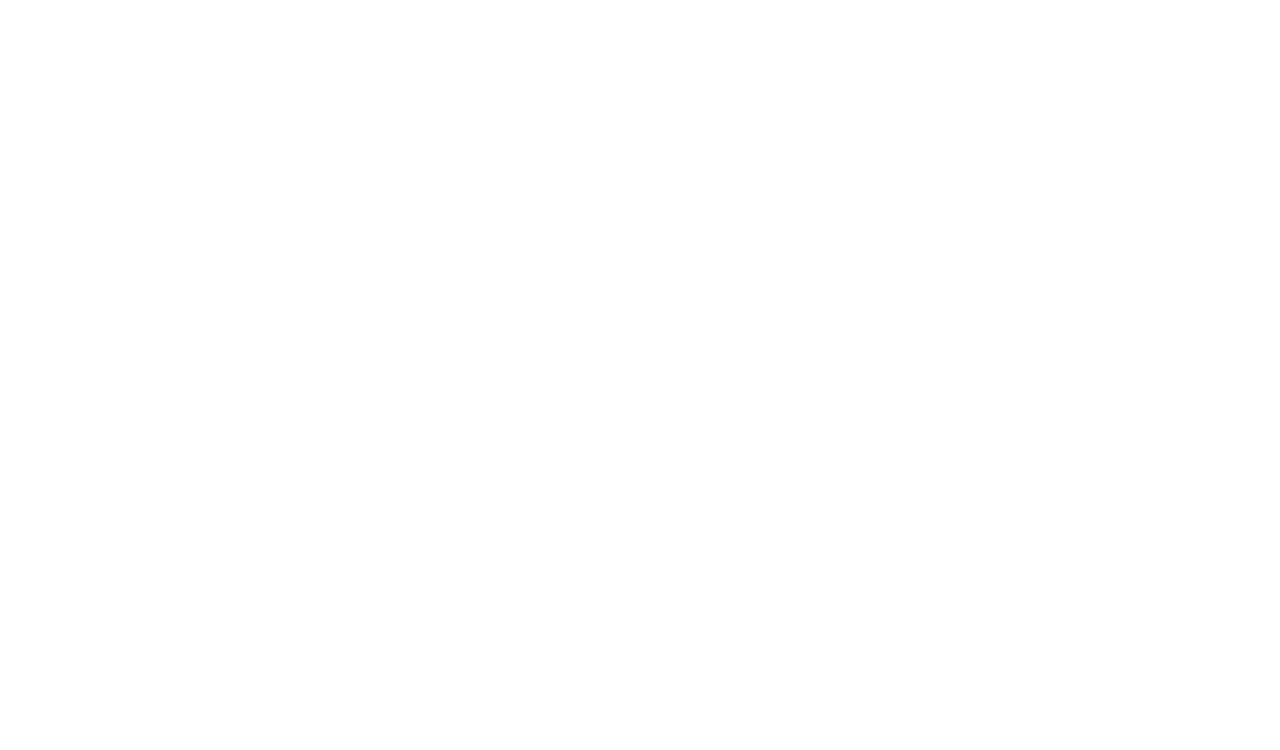
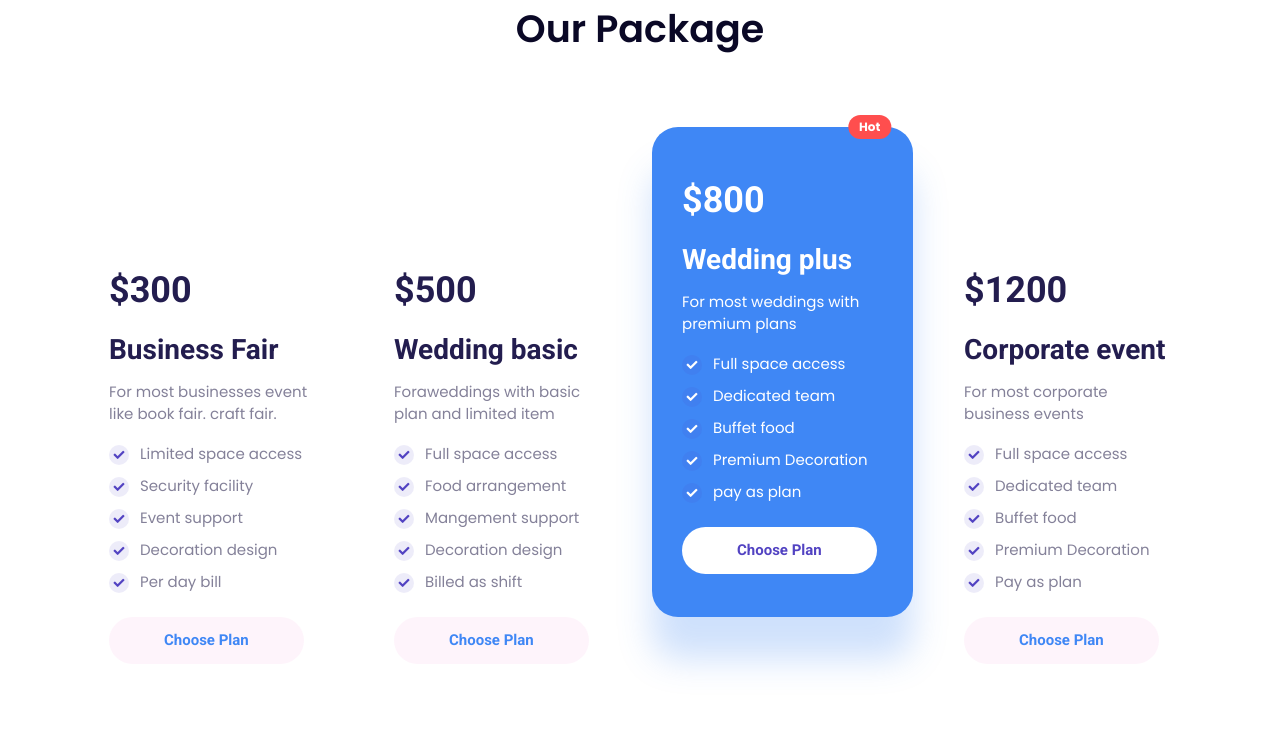
Before and after one commit to RagibShariar/convention-center, a plain HTML site: page index.html in a window 1280 px wide. Drawn offline with Linux system fonts and the light colour scheme.

Commit message:
packages section added

```diff
--- a/css/media.css
+++ b/css/media.css
@@ -5,7 +5,14 @@
 @media (min-width: 576px) and (max-width: 767.98px) {}
 
  /* Medium devices (tablets, 768px and up) */
-@media (min-width: 768px) and (max-width: 991.98px) {}
+@media (min-width: 768px) and (max-width: 991.98px) {
+    .hot-package {
+        margin-top: 0;
+    }
+    .packages-wrapper{
+        margin-top: 80px;
+    }
+}
 
  /* Large devices (desktops, 992px and up) */
 @media (min-width: 992px) and (max-width: 1199.98px) {}
--- a/css/style.css
+++ b/css/style.css
@@ -0,0 +1,122 @@
+/* Common CSS */
+h1,h2,h3,h4,h5,h6,p{
+    margin: 0;
+}
+body{
+    font-family: 'Poppins', sans-serif;
+}
+
+
+
+
+.section-title{
+    font-weight: 600;
+    font-size: 38px;
+    line-height: 57px;
+    text-transform: capitalize;
+    color: #0A0826;
+    text-align: center;
+}
+/* package-section start  */
+.package-section{
+    padding-bottom: 50px;
+}
+.packages-wrapper{
+    margin-top: 160px;
+}
+.single-package{
+    margin-bottom: 40px;
+    padding: 50px 27px 43px 27px;
+}
+.single-package .package-price{
+    font-family: 'Roboto', sans-serif;
+    font-weight: 700;
+    font-size: 36px;
+    line-height: 46px;
+    color: #231D4F;
+}
+.single-package .package-name{
+    margin-top: 20px;
+    margin-bottom: 15px;
+    font-family: 'Roboto', sans-serif;
+    font-weight: 700;
+    font-size: 28px;
+    line-height: 33px;
+    color: #231D4F;
+}
+.single-package .package-details{
+    margin-bottom: 18px;
+    font-weight: 400;
+    font-size: 15px;
+    line-height: 22px;
+    color: #848199;
+}
+.single-package .package-item{}
+.single-package .package-item ul{
+    padding-left: 0;
+    margin: 0;
+}
+.single-package .package-item ul li{
+    margin-bottom: 10px;
+    list-style: none;
+    font-weight: normal;
+    font-size: 15px;
+    line-height: 22px;
+    color: #848199;
+}
+.single-package .package-item ul li i{
+    margin-right: 7px;
+    font-size: 11px;
+    color: #5243C2;
+    background-color: #5243C21A;
+    /* padding: 3px; */
+    border-radius: 50%;
+    width: 20px;
+    height: 20px;
+    line-height: 20px;
+    text-align: center;
+}
+.single-package .package-btn{
+    margin-top: 14px;
+    font-family: 'Roboto', sans-serif;
+    font-weight: 700;
+    font-size: 15px;
+    line-height: 18px;
+    text-align: center;
+    color: #3F87F5;
+    background-color: rgba(244, 150, 210, 0.1);
+    border-radius: 24px;
+    padding: 13px 54px 14px 54px ;
+}
+.package-btn:focus{
+    box-shadow: transparent;
+}
+.package-btn:hover{
+    background-color: #3F87F5;
+    color: #FFF;
+}
+.hot-package {
+    margin-top: -90px;
+    padding: 50px 30px 43px 30px;
+    color: #FFF !important;
+    background-color: #3F87F5;
+    box-shadow: 0px 42px 34px rgba(63, 135, 245, 0.25);
+    border-radius: 26px;
+}
+.hot-package .package-price,
+.hot-package .package-name,
+.hot-package .package-details,
+.hot-package .package-item ul li,
+.hot-package .package-item ul li i{
+    color: #FFF !important;
+}
+.hot-package .package-btn{
+
+    background-color: #fff !important;
+    color: #5243C2 !important;
+}
+.hot-badge{
+    background-color: #FF4E4E !important;
+    padding: 6px 11px;
+}
+/* package-section end  */
--- a/index.html
+++ b/index.html
@@ -1,10 +1,15 @@
 <!DOCTYPE html>
 <html lang="en">
+
 <head>
     <meta charset="UTF-8">
     <meta http-equiv="X-UA-Compatible" content="IE=edge">
     <meta name="viewport" content="width=device-width, initial-scale=1.0">
     <!-- fonts -->
+    <link rel="preconnect" href="https://fonts.googleapis.com">
+<link rel="preconnect" href="https://fonts.gstatic.com" crossorigin>
+<link href="https://fonts.googleapis.com/css2?family=Poppins:wght@400;500;600;700;800;900&display=swap" rel="stylesheet">
+<link href="https://fonts.googleapis.com/css2?family=Roboto:wght@400;500;700&display=swap" rel="stylesheet">
     <!-- CSS files -->
     <link rel="stylesheet" href="css/all.min.css">
     <link rel="stylesheet" href="css/bootstrap.min.css">
@@ -12,9 +17,99 @@
     <link rel="stylesheet" href="css/media.css">
     <title>Document</title>
 </head>
+
 <body>
     <!-- header start -->
     <!-- header end -->
+    <!-- Packages section start  -->
+    <section class="package-section" id="package-section">
+        <div class="container">
+            <h1 class="section-title">
+                Our Package
+            </h1>
+            <div class="packages-wrapper ">
+                <div class="row">
+                    <div class="col-lg-3 col-md-6">
+                        <!-- package 1  -->
+                        <div class="single-package">
+                            <h2 class="package-price">$300</h2>
+                            <h3 class="package-name">Business Fair</h3>
+                            <p class="package-details">For most businesses event like book fair. craft fair.</p>
+                            <div class="package-item">
+                                <ul>
+                                    <li><i class="fas fa-check"></i> Limited space access</li>
+                                    <li><i class="fas fa-check"></i> Security facility</li>
+                                    <li><i class="fas fa-check"></i> Event support</li>
+                                    <li><i class="fas fa-check"></i> Decoration design</li>
+                                    <li><i class="fas fa-check"></i> Per day bill</li>
+                                </ul>
+                            </div>
+                            <button class="btn package-btn">Choose Plan</button>
+                        </div>
+                    </div>
+                    <div class="col-lg-3 col-md-6">
+                        <!-- package 2  -->
+                        <div class="single-package">
+                            <h2 class="package-price">$500</h2>
+                            <h3 class="package-name">Wedding basic</h3>
+                            <p class="package-details">Foraweddings with basic plan and limited item</p>
+                            <div class="package-item">
+                                <ul>
+                                    <li><i class="fas fa-check"></i> Full space access</li>
+                                    <li><i class="fas fa-check"></i> Food arrangement</li>
+                                    <li><i class="fas fa-check"></i> Mangement support</li>
+                                    <li><i class="fas fa-check"></i> Decoration design</li>
+                                    <li><i class="fas fa-check"></i> Billed as shift</li>
+                                </ul>
+                            </div>
+                            <button class="btn package-btn">Choose Plan</button>
+                        </div>
+                    </div>
+                    <div class="col-lg-3 col-md-6">
+                        <!-- package 3  -->
+                        <div class="single-package hot-package position-relative">
+                            <span class="hot-badge position-absolute top-0 end-0 translate-middle badge rounded-pill bg-danger">
+                                Hot
+                                <span class="visually-hidden">unread messages</span>
+                              </span>
+                            <h2 class="package-price">$800</h2>
+                            <h3 class="package-name">Wedding plus</h3>
+                            <p class="package-details">For most weddings with premium plans</p>
+                            <div class="package-item">
+                                <ul>
+                                    <li><i class="fas fa-check"></i> Full space access</li>
+                                    <li><i class="fas fa-check"></i> Dedicated team</li>
+                                    <li><i class="fas fa-check"></i> Buffet food</li>
+                                    <li><i class="fas fa-check"></i> Premium Decoration</li>
+                                    <li><i class="fas fa-check"></i> pay as plan</li>
+                                </ul>
+                            </div>
+                            <button class="btn package-btn">Choose Plan</button>
+                        </div>
+                    </div>
+                    <div class="col-lg-3 col-md-6">
+                        <!-- package 4  -->
+                        <div class="single-package">
+                            <h2 class="package-price">$1200</h2>
+                            <h3 class="package-name">Corporate event</h3>
+                            <p class="package-details">For most corporate business events</p>
+                            <div class="package-item">
+                                <ul>
+                                    <li><i class="fas fa-check"></i> Full space access</li>
+                                    <li><i class="fas fa-check"></i> Dedicated team</li>
+                                    <li><i class="fas fa-check"></i> Buffet food</li>
+                                    <li><i class="fas fa-check"></i> Premium Decoration</li>
+                                    <li><i class="fas fa-check"></i> Pay as plan</li>
+                                </ul>
+                            </div>
+                            <button class="btn package-btn">Choose Plan</button>
+                        </div>
+                    </div>
+                </div>
+            </div>
+        </div>
+    </section>
+    <!-- Packages section end  -->
 
 
     <!-- js files -->
@@ -22,4 +117,5 @@
     <script src="js/bootstrap.bundle.min.js"></script>
     <script src="js/script.js"></script>
 </body>
+
 </html>
```
Also changed, not shown: images/banner.png (added), images/icons/Vector.svg (added), images/icons/arrow-forward 1.svg (added), images/icons/ctor.svg (added), images/icons/menu-2 1.svg (added), images/icons/watermark.svg (added), images/people.png (added), images/person 1.png (added), images/person 2.png (added), images/person 3.png (added), images/wedding.png (added).
